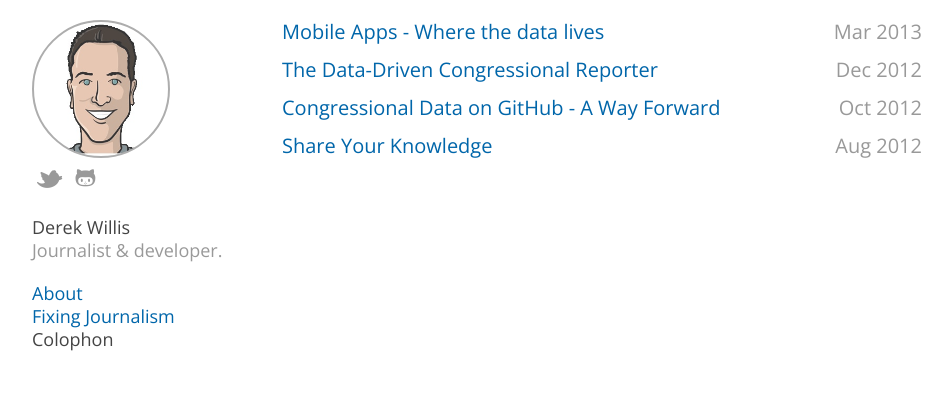
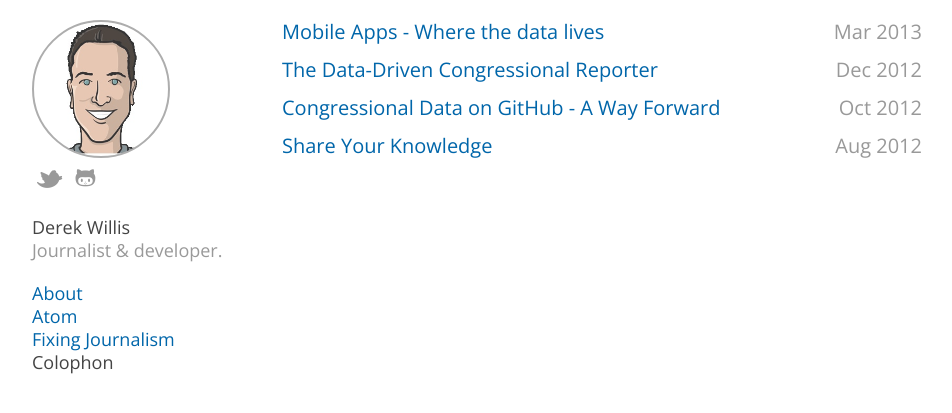
Before and after one commit to dwillis/dwillis.github.com, a Jekyll site: the page built from index.html, in a window 1280 px wide. Shown: the top 413 px of the page, without its empty margins (138-1090 px from the left). Built offline with Jekyll 4.4.1, drawn with Linux system fonts in a browser that asks for light colours; some web fonts are replaced.

Commit message:
added atom feed

```diff
--- a/404.html
+++ b/404.html
@@ -30,6 +30,7 @@
 
     <link href='http://fonts.googleapis.com/css?family=Open+Sans:400italic,400,600' rel='stylesheet' type='text/css'>
     <link href='http://fonts.googleapis.com/css?family=Droid+Serif' rel='stylesheet' type='text/css'>
+    <link rel="alternate" type="application/atom+xml" href="atom.xml" title="Atom feed">
     <link rel="shortcut icon" href="/static/images/favicon.png" />
 
     <meta name="viewport" content="width=device-width, initial-scale=1, maximum-scale=1" />
@@ -80,6 +81,7 @@
 
           <ul id="links">
             <li><a href="/about/">About</a></li>
+            <li><a href="/atom.xml">Atom</a></li>
             <li><a href="/thefix/">Fixing Journalism</a></li>
             <li>Colophon</li>
           </ul>
--- a/_layouts/default.html
+++ b/_layouts/default.html
@@ -30,6 +30,7 @@
 
     <link href='http://fonts.googleapis.com/css?family=Open+Sans:400italic,400,600' rel='stylesheet' type='text/css'>
     <link href='http://fonts.googleapis.com/css?family=Droid+Serif' rel='stylesheet' type='text/css'>
+    <link rel="alternate" type="application/atom+xml" href="atom.xml" title="Atom feed">
     <link rel="shortcut icon" href="/static/images/favicon.png" />
 
     <meta name="viewport" content="width=device-width, initial-scale=1, maximum-scale=1" />
@@ -80,6 +81,7 @@
 
           <ul id="links">
             <li><a href="/about/">About</a></li>
+            <li><a href="/atom.xml">Atom</a></li>
             <li><a href="/thefix/">Fixing Journalism</a></li>
             <li>Colophon</li>
           </ul>
```
